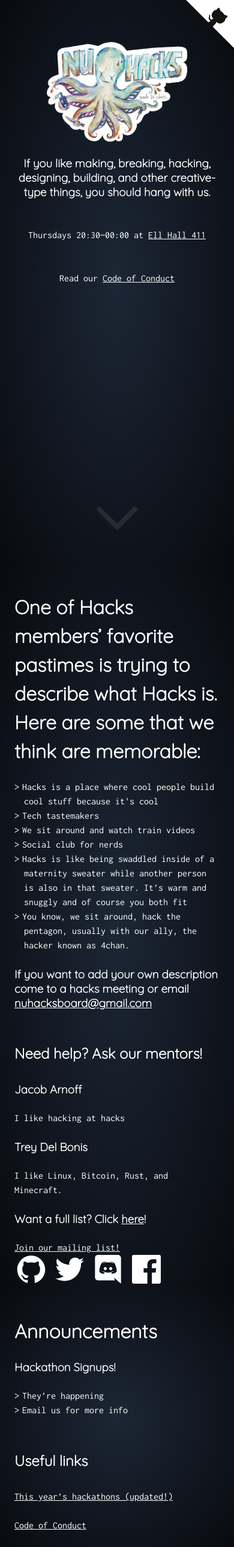
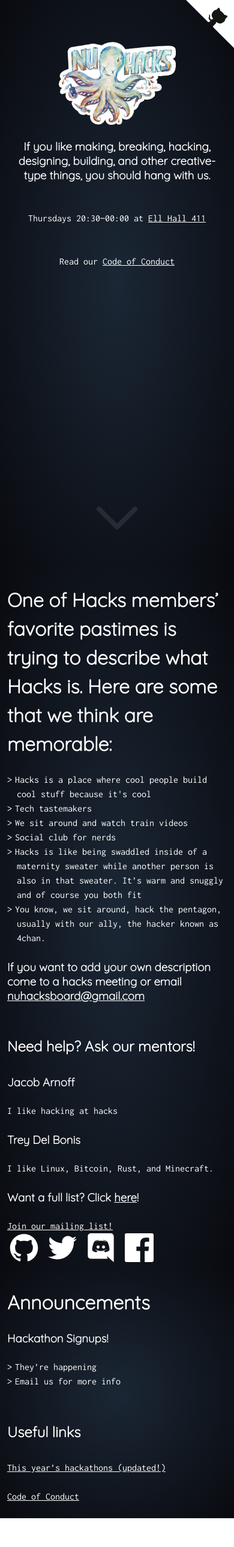
Before and after one commit to hacks/hacks.github.io, a Jekyll site: the page built from index.md, in a window 390 px wide. Shown: the whole page at 60% size. Built offline with Jekyll 4.4.1, drawn with Linux system fonts in a browser that asks for light colours; after the commit the page ends 2531 px from its top, so only the background shows below that.

Commit message:
Changed cutoff width for small screens

```diff
--- a/_sass/_variables.scss
+++ b/_sass/_variables.scss
@@ -39,7 +39,7 @@ $normalize-vertical-rhythm: false !default;
 
 // custom definitions
 
-$break-small: 320px;
+$break-small: 425px;
 $break-large: 1024px;
 
 $sidebar-width: 10vw !default;
```
